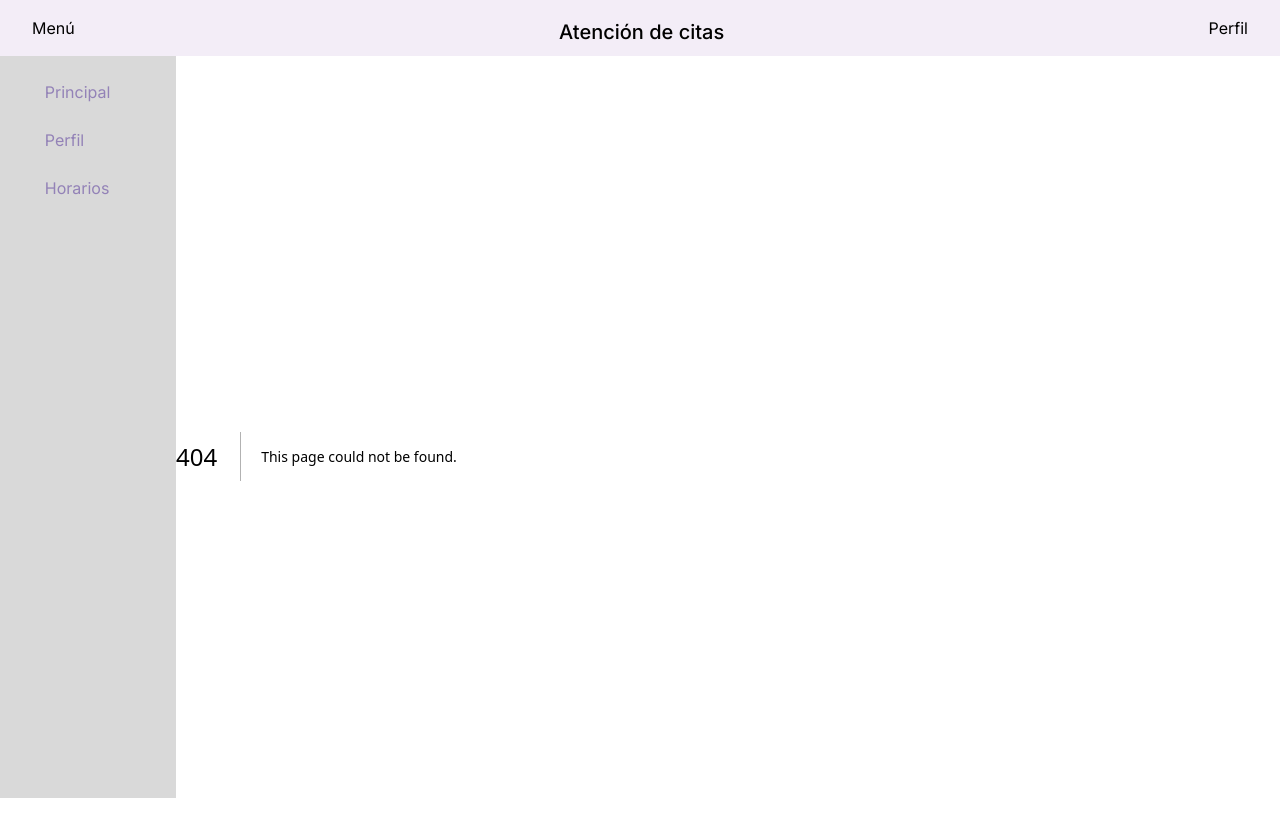
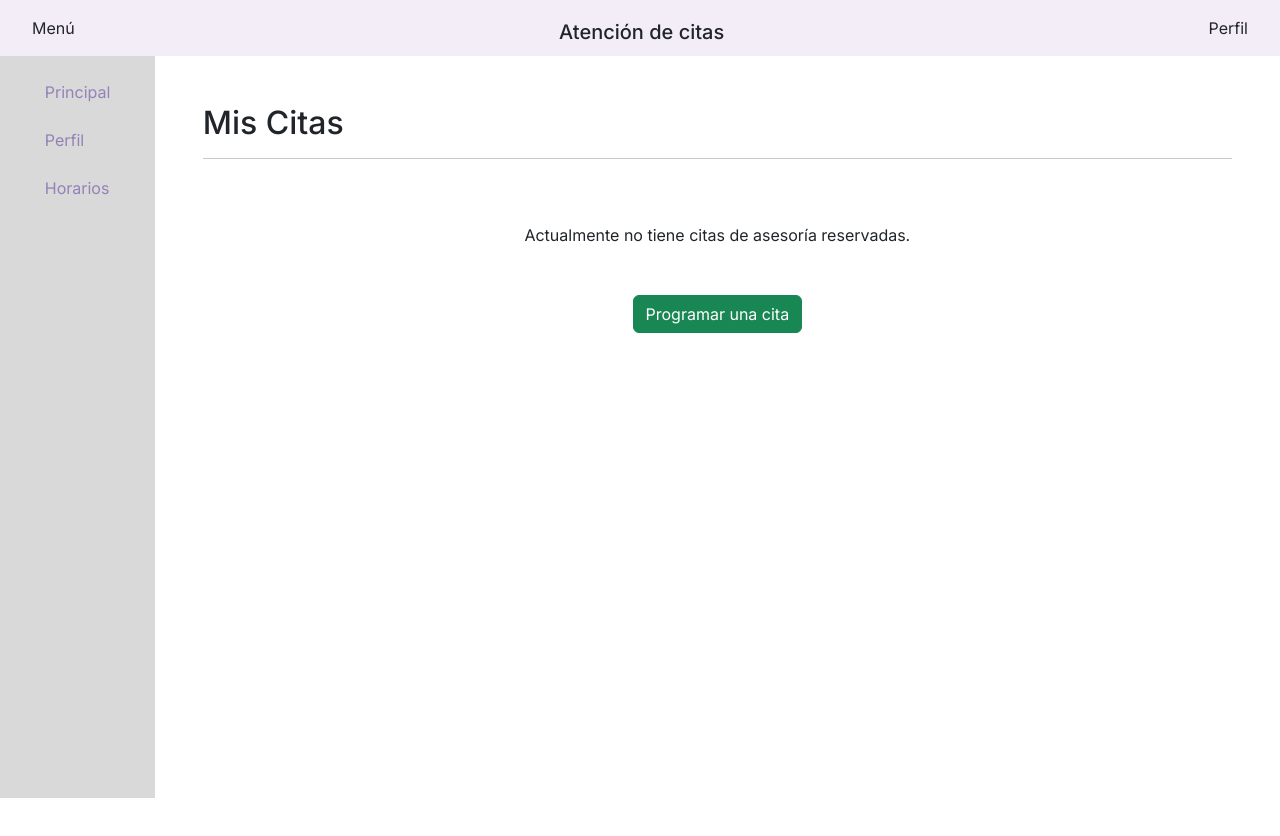
Before and after one commit to solaremix/next-project, a Next.js app: page /no_cita in a window 1280 px wide. Before the commit this address had no page. Shown: the top 836 px of the page. After the commit the page ends 800 px from the top, so only its background shows below. Built offline with nearby package versions, Linux system fonts and the light colour scheme.

Commit message:
guardando cambios

```diff
--- a/src/components/NoCita/NoCita.jsx
+++ b/src/app/no_cita/page.js
@@ -1,12 +1,12 @@
 'use client';
 
-const NoCita = () => {
+const no_cita = () => {
     return (
-        <div className="p-5">
+        <div className="p-5 w-100">
             <h2>Mis Citas</h2>
             <hr></hr>
-            <div>
-                <div>
+            <div className="text-center">
+                <div className="p-5">
                     Actualmente no tiene citas de asesoría reservadas.
                 </div>
                 <div>
@@ -19,4 +19,4 @@ const NoCita = () => {
     );
 };
 
-export default NoCita;
+export default no_cita;
```
